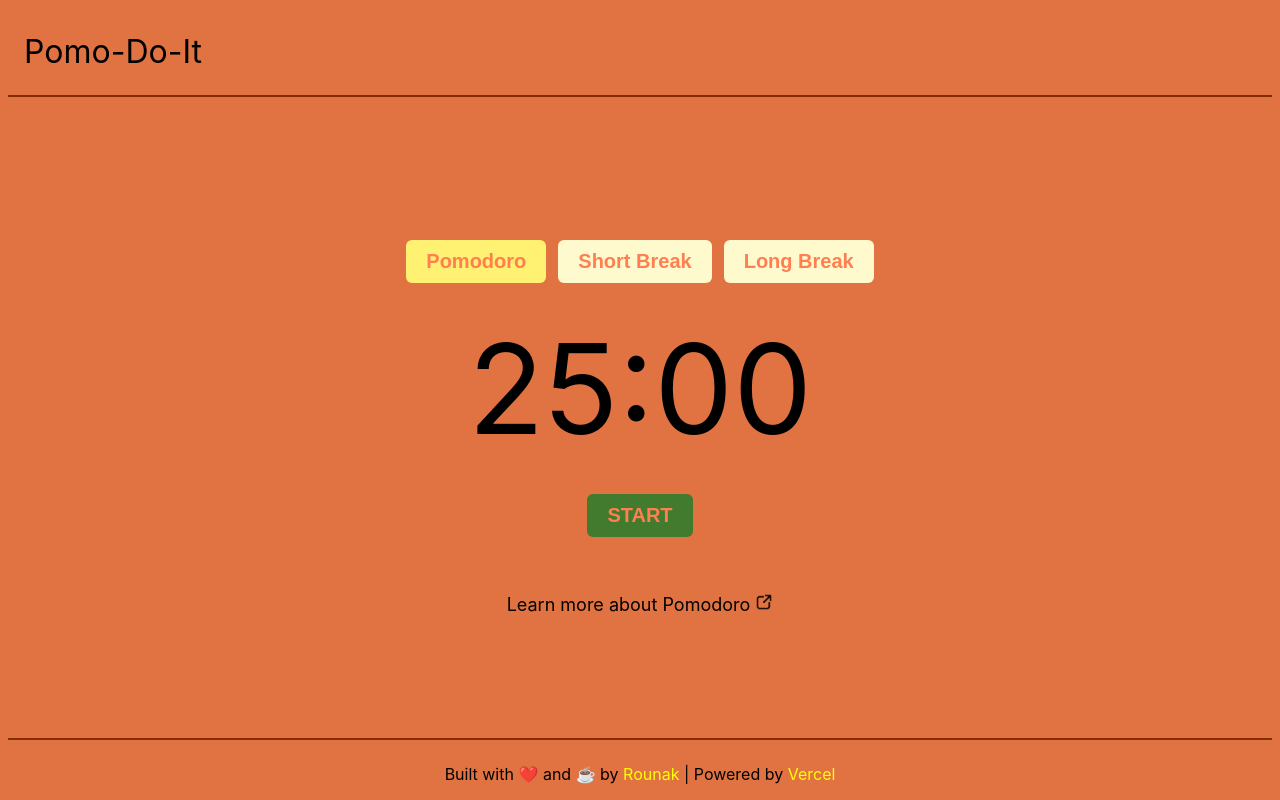
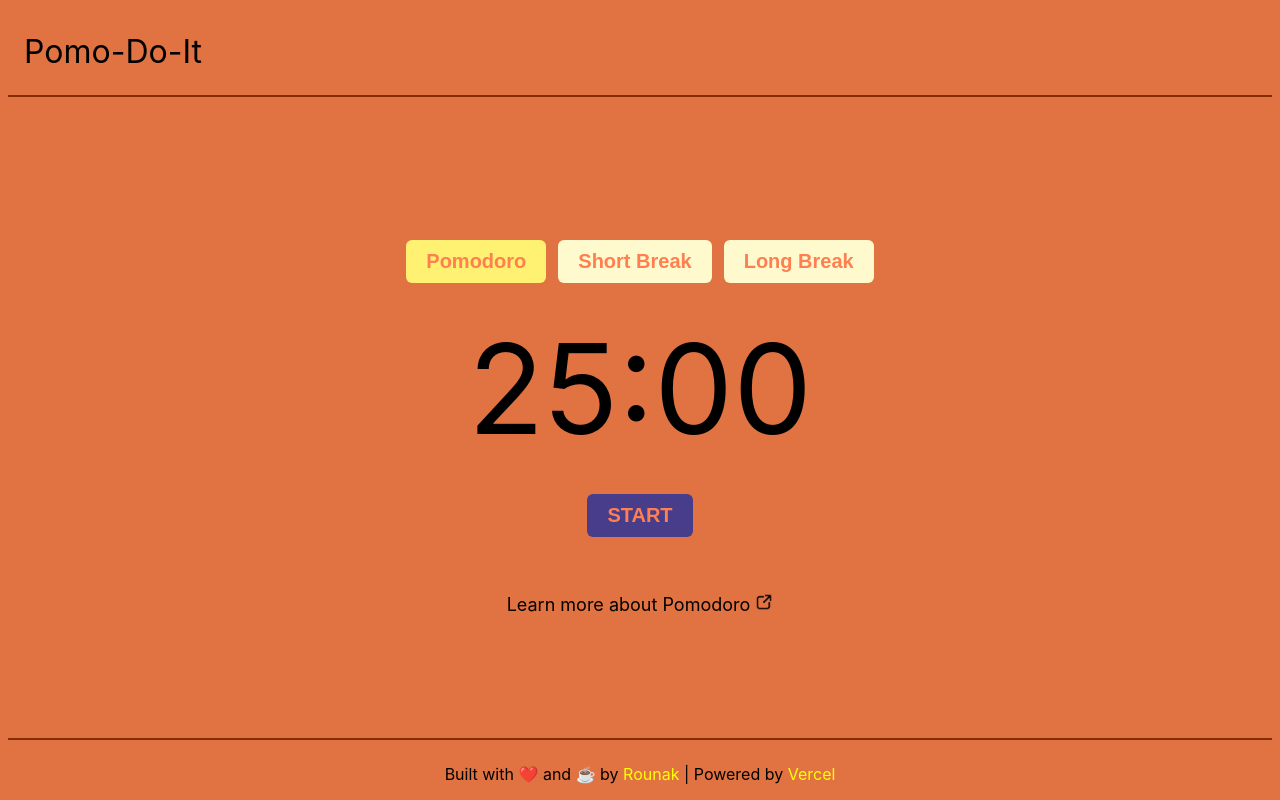
Before and after one commit to agarwalrounak/pomo-do-it, a Next.js app: page / in a window 1280 px wide. Built offline with nearby package versions, Linux system fonts and the light colour scheme.

Commit message:
Change color of buttons

```diff
--- a/styles/Home.module.css
+++ b/styles/Home.module.css
@@ -117,15 +117,15 @@
 
 .startButton {
     /*background: #436028;*/
-    background: #427b2d;
+    background: darkslateblue;
 }
 
 .pauseButton {
-    background: #ca1313;
+    background: darkslateblue;
 }
 
 .resetButton {
-    background: steelblue;
+    background: darkslateblue;
 }
 
 .switchGrid {
```
